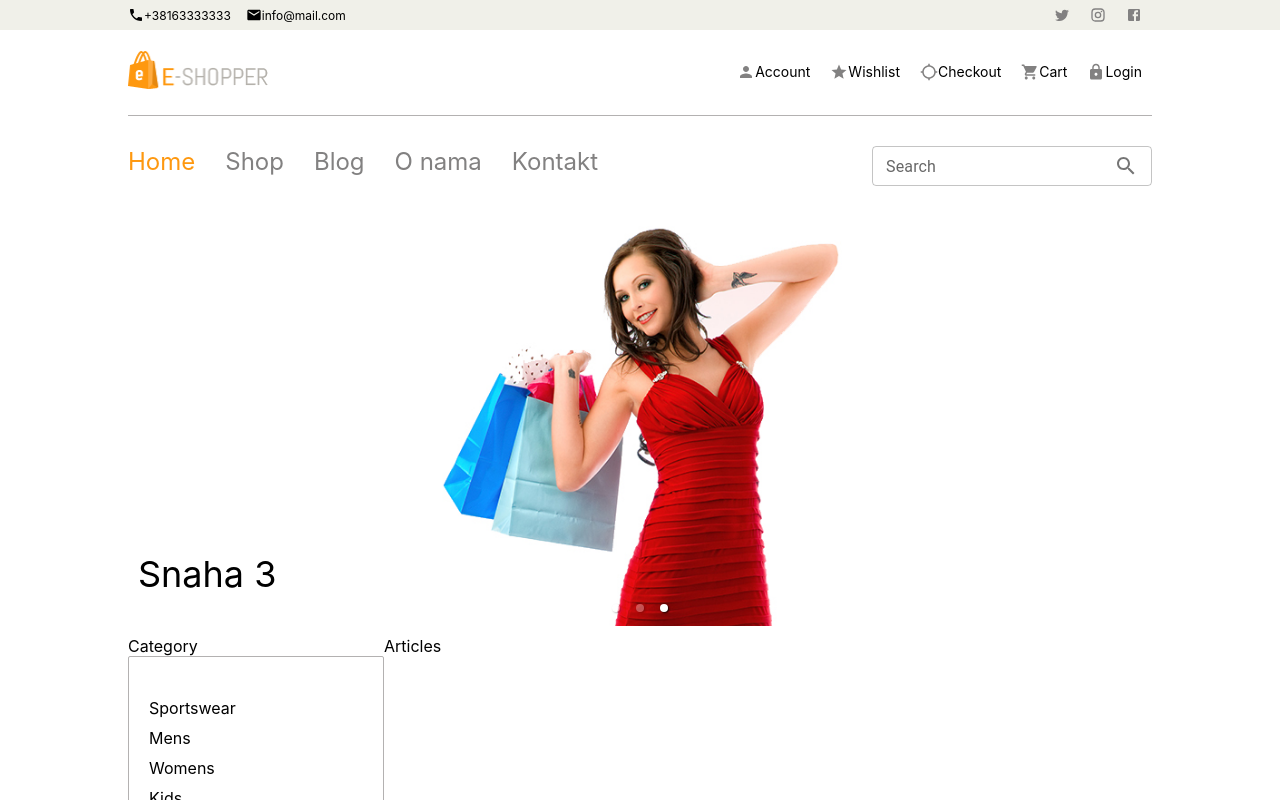
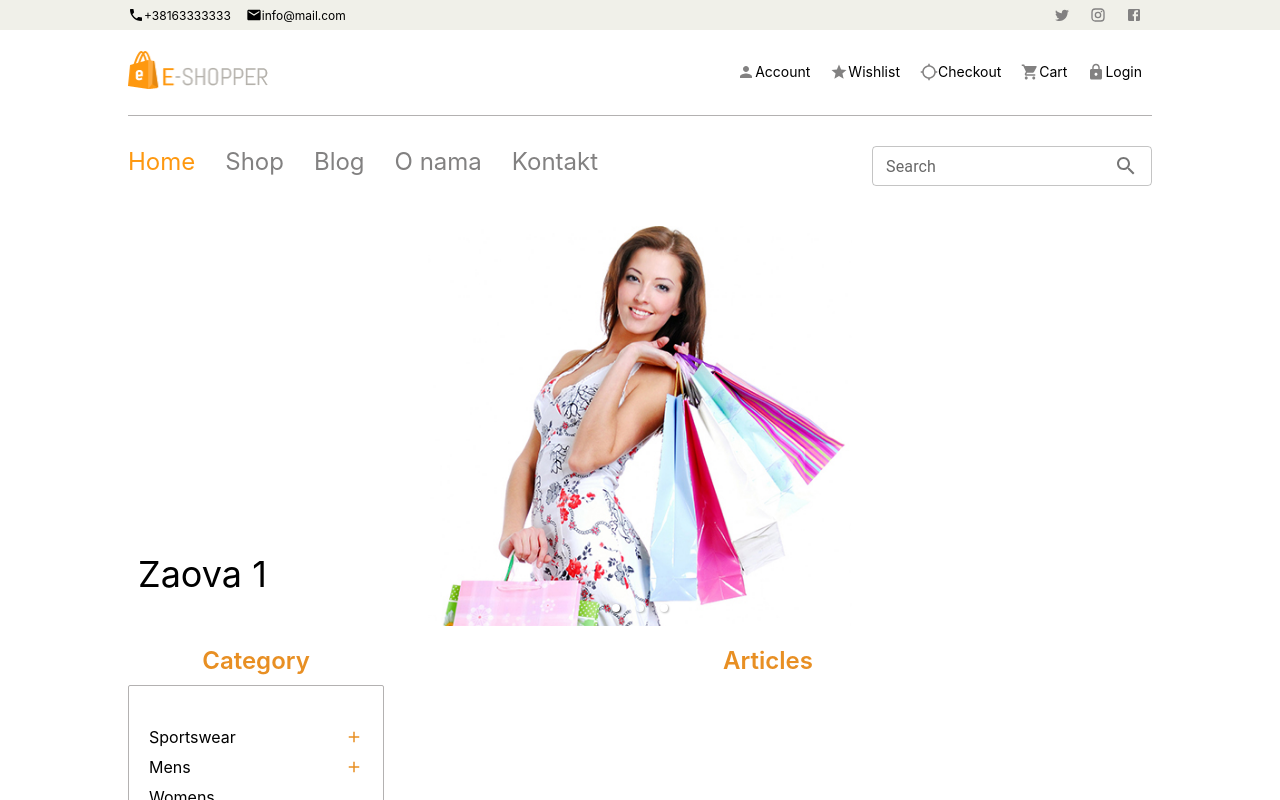
Before and after one commit to kemalkujovic/nitshop, a React (Create React App) app: page / in a window 1280 px wide. Shown: the top 800 px of the page. Built offline with nearby package versions, Linux system fonts and the light colour scheme.

Commit message:
add Category and Styling

```diff
--- a/src/Templates/CategoryTab/CategoryTab.jsx
+++ b/src/Templates/CategoryTab/CategoryTab.jsx
@@ -1,7 +1,9 @@
 import React from "react";
 import SimplifiedDiv from "../../components/SimplifiedDiv/SimplifiedDiv";
 import AddIcon from "@mui/icons-material/Add";
-import { colors } from "../../util/theme";
+import { colors, fontSize } from "../../util/theme";
+import Text from "../../components/Text/Text";
+import { useState } from "react";
 const categories = [
   {
     name: "Sportswear",
@@ -77,6 +79,7 @@ const subCategory = [
   },
 ];
 const CategoryTab = () => {
+  const [isOpenCategory, setIsOpenCategory] = useState(false);
   const styles = {
     container: {
       // width: "100%",
@@ -89,16 +92,54 @@ const CategoryTab = () => {
       padding: "5px 0px",
       listStyle: "none",
     },
+    categoryContainer: {
+      display: "flex",
+      justifyContent: "space-between",
+      alignItems: "center",
+    },
+    addIconStyle: {
+      fontSize: fontSize.medium,
+      color: colors.accentColor,
+    },
+    subCategoryContainer: {
+      padding: "0px 10px",
+    },
+    subCategoryText: {
+      fontSize: fontSize.smallPlus,
+      color: colors.grayColor,
+      padding: "2px 0px",
+    },
   };
 
   return (
     <SimplifiedDiv style={styles.container}>
       <ul style={styles.category}>
-        {categories.map((cat) => {
+        {categories.map((cat, index) => {
+          const filteredSubcategories = subCategory.filter(
+            (sub) => sub.categoryName === cat.name
+          );
+
           return (
-            <li style={styles.category} key={cat.name}>
-              {cat.name}
-            </li>
+            <>
+              <SimplifiedDiv style={styles.categoryContainer}>
+                <li style={styles.category} key={cat.name}>
+                  {cat.name}
+                </li>
+                {filteredSubcategories.length > 0 && (
+                  <AddIcon
+                    style={styles.addIconStyle}
+                    onClick={() => setIsOpenCategory(!isOpenCategory)}
+                  />
+                )}
+              </SimplifiedDiv>
+              {filteredSubcategories.length > 0 && isOpenCategory && (
+                <SimplifiedDiv style={styles.subCategoryContainer}>
+                  {filteredSubcategories.map((sub) => (
+                    <Text style={styles.subCategoryText}>{sub.name}</Text>
+                  ))}
+                </SimplifiedDiv>
+              )}
+            </>
           );
         })}
       </ul>
--- a/src/Templates/ProductsHomePage/ProductsHomePage.jsx
+++ b/src/Templates/ProductsHomePage/ProductsHomePage.jsx
@@ -3,29 +3,38 @@ import React from "react";
 import SimplifiedDiv from "../../components/SimplifiedDiv/SimplifiedDiv";
 import CategoryTab from "../CategoryTab/CategoryTab";
 import Text from "../../components/Text/Text";
+import { colors, fontSize, fontWeight } from "../../util/theme";
 const ProductsHomePage = () => {
   const styles = {
     container: {
       padding: "0px 10%",
     },
     headingContainer: {
+      display: "flex",
       width: "100%",
       textAlign: "center",
+      justifyContent: "center",
+      padding: "10px 0px",
+    },
+    headingText: {
+      fontSize: fontSize.large,
+      color: colors.accentColor,
+      fontWeight: fontWeight.mediumBold,
     },
   };
   return (
     <>
       <SimplifiedDiv style={styles.container}>
         <Grid container direction="row">
-          <Grid item md={3} lg={3}>
+          <Grid item md={3} lg={3} sm={12}>
             <SimplifiedDiv style={styles.headingContainer}>
-              <Text>Category</Text>
+              <Text style={styles.headingText}>Category</Text>
             </SimplifiedDiv>
             <CategoryTab />
           </Grid>
-          <Grid item md={9} lg={9}>
+          <Grid item md={9} lg={9} sm={12}>
             <SimplifiedDiv style={styles.headingContainer}>
-              <Text>Articles</Text>
+              <Text style={styles.headingText}>Articles</Text>
             </SimplifiedDiv>
           </Grid>
         </Grid>
--- a/src/components/Carousel/Carousel.jsx
+++ b/src/components/Carousel/Carousel.jsx
@@ -3,8 +3,7 @@ import { Carousel as SliderCarousel } from "react-responsive-carousel";
 import Text from "../Text/Text";
 import { colors, fontSize } from "../../util/theme";
 import SimplifiedDiv from "../SimplifiedDiv/SimplifiedDiv";
-import NavigateNextIcon from "@mui/icons-material/NavigateNext";
-import ArrowBackIosNewIcon from "@mui/icons-material/ArrowBackIosNew";
+import { getScreenWidth } from "../../util/helper";
 
 const Carousel = ({ data }) => {
   const styles = {
@@ -15,14 +14,15 @@ const Carousel = ({ data }) => {
       right: 10,
     },
   };
-
+  const screenWidth = getScreenWidth();
+  const textScreen = screenWidth === "LG" ? true : false;
   return (
     <SliderCarousel
       width="100%"
       axis="horizontal"
       showIndicators
       showThumbs={false}
-      interval={1000}
+      interval={7000}
       autoPlay
       infiniteLoop
       showStatus={false}
@@ -31,12 +31,22 @@ const Carousel = ({ data }) => {
     >
       {data.map((d) => (
         <div key={d} style={{ height: "400px" }}>
+          {!textScreen && (
+            <Text
+              fontSize={fontSize.xLarge}
+              color={colors.gray}
+              textAlign="center"
+            >
+              {d.imgText}
+            </Text>
+          )}
           <img
             src={d.imgSrc}
             style={{ height: "100%", objectFit: "contain" }}
             alt={d.imgText}
           />
           <SimplifiedDiv style={styles.carouselText}>
+            {textScreen && (
               <Text
                 fontSize={fontSize.xLarge}
                 color={colors.gray}
@@ -44,6 +54,7 @@ const Carousel = ({ data }) => {
               >
                 {d.imgText}
               </Text>
+            )}
           </SimplifiedDiv>
         </div>
       ))}
```
Lines whose indentation alone changed are shown as unchanged.
